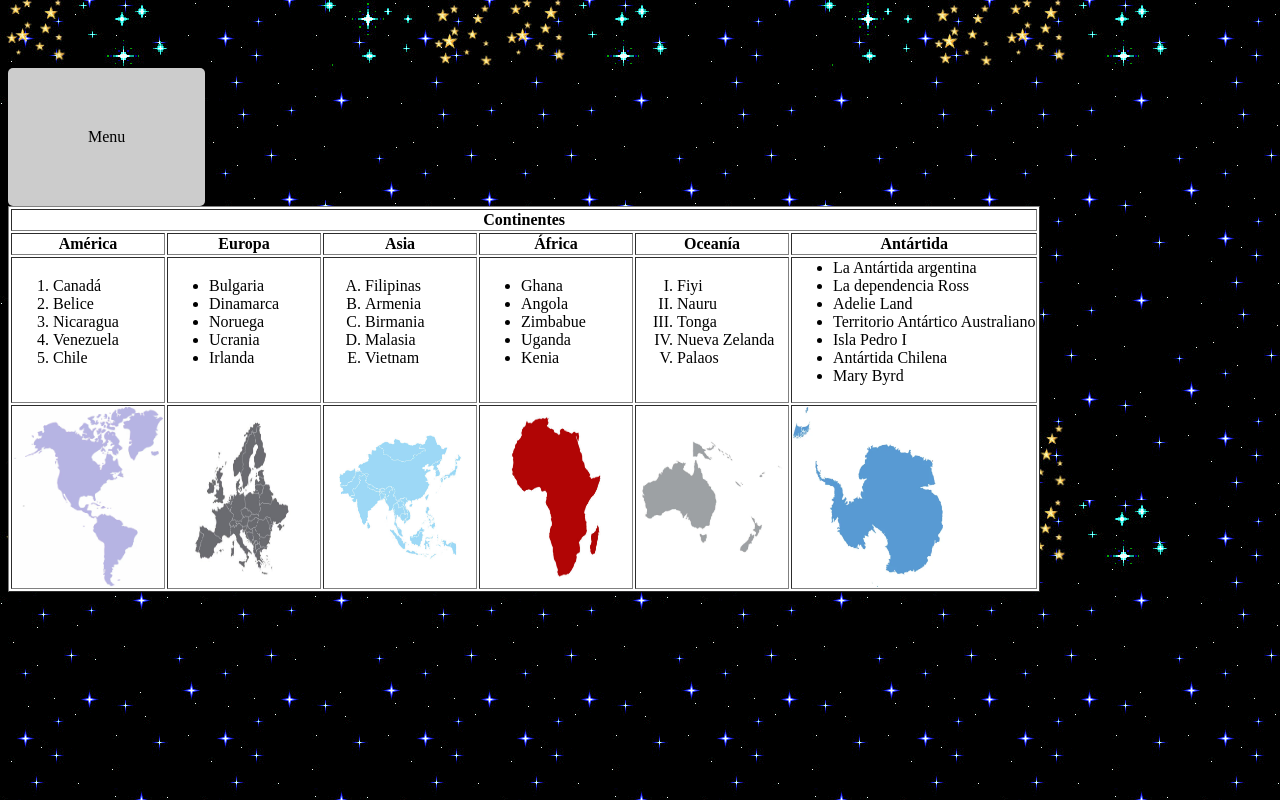
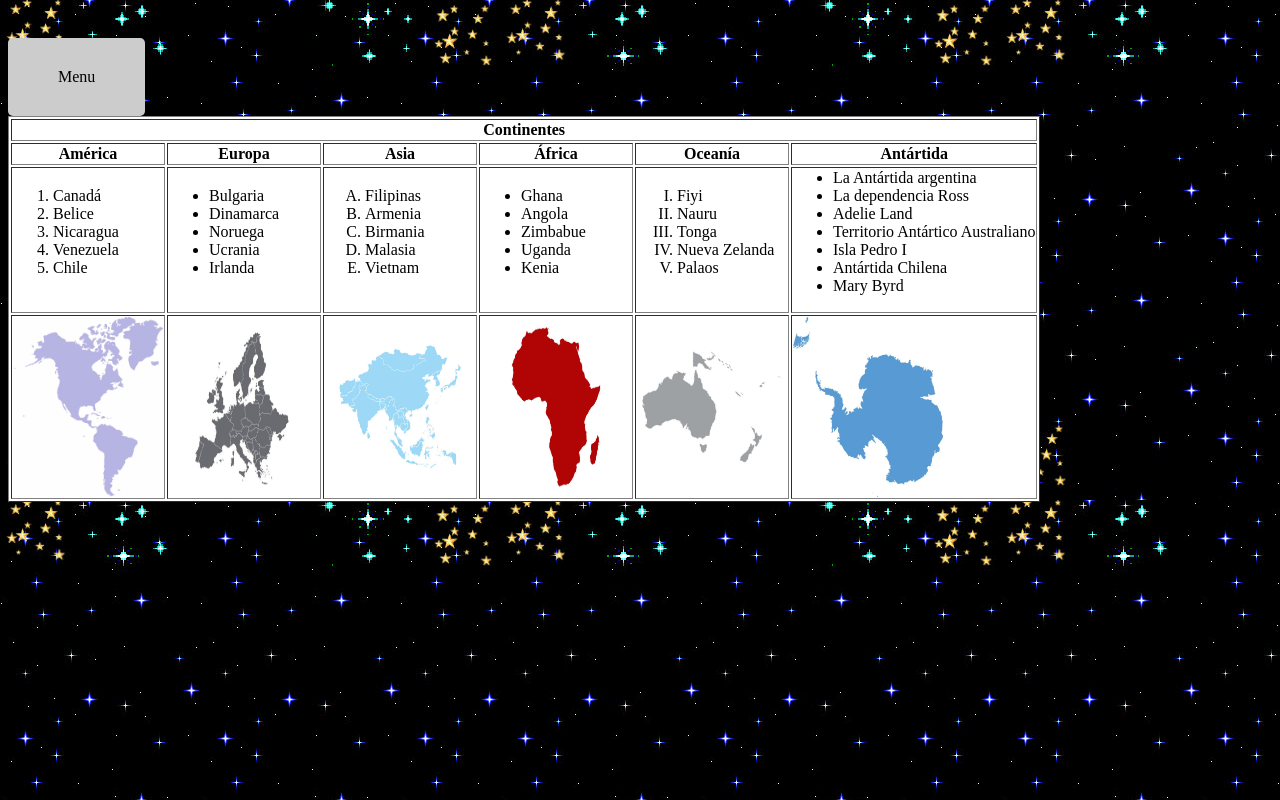
Before and after one commit to EdwardAlb/Continentes_1, a plain HTML site: page index.html in a window 1280 px wide. Drawn offline with Linux system fonts and the light colour scheme.

Commit message:
index.html

```diff
--- a/index.html
+++ b/index.html
@@ -3,7 +3,7 @@
     <title>Continentes</title>
 </head>
 <body background="estrellas.gif">
-<a href="https://clever-kitten-24005f.netlify.app/" style="display:inline-block; margin-top:60px; padding:60px 80px; background:#ccc; color:black; text-decoration:none; border-radius:5px;">Menu</a>
+<a href="https://clever-kitten-24005f.netlify.app/" style="display:inline-block; margin-top:30px; padding:30px 50px; background:#ccc; color:black; text-decoration:none; border-radius:5px;">Menu</a>
 <table border="1" bgcolor="white">
     <tr>
         <th colspan="6">Continentes</th>
```
